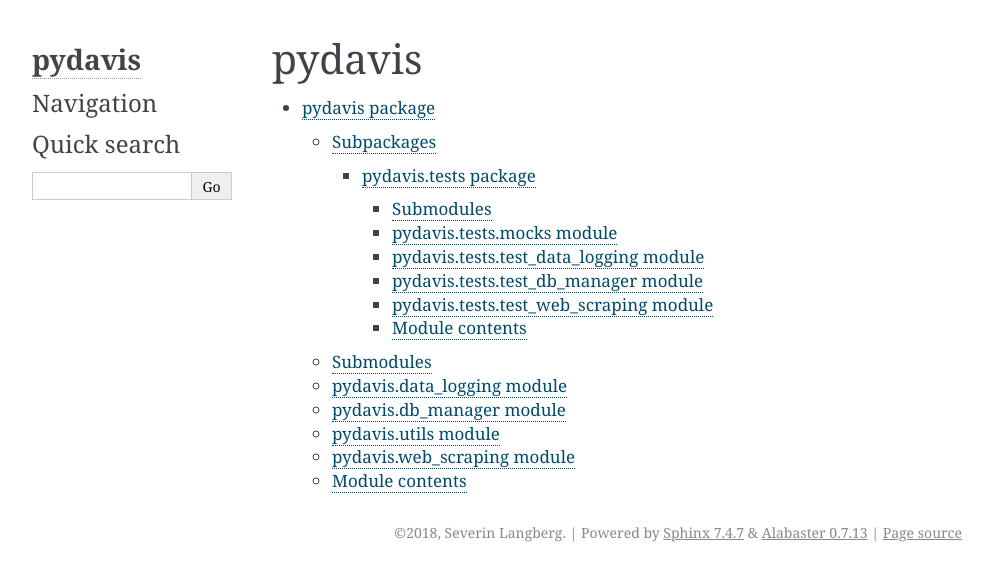
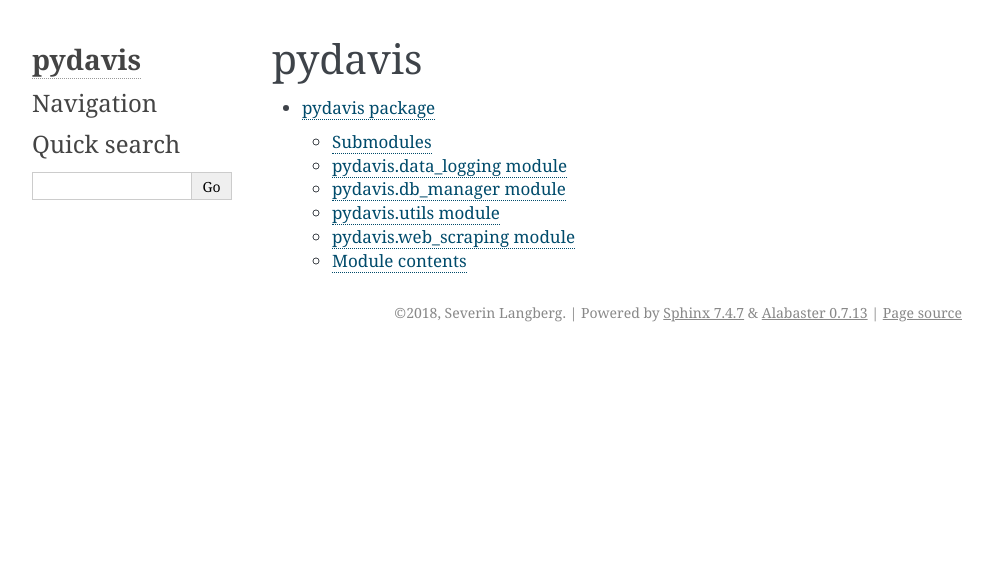
Before and after one commit to GSEL9/pydavis, a Sphinx documentation site: the page built from docs/modules.rst, in a window 1280 px wide. Shown: the top 581 px of the page, without its empty margins (148-1141 px from the left). Built offline with Sphinx 7.4.7, drawn with Linux system fonts in a browser that asks for light colours.

Commit message:
rerun documentation

```diff
--- a/docs/conf.py
+++ b/docs/conf.py
@@ -2,7 +2,7 @@
 # -*- coding: utf-8 -*-
 #
 # pydavis documentation build configuration file, created by
-# sphinx-quickstart on Thu Jul  5 15:05:02 2018.
+# sphinx-quickstart on Thu Jul  5 17:16:56 2018.
 #
 # This file is execfile()d with the current directory set to its
 # containing dir.
@@ -55,9 +55,9 @@ author = 'Severin Langberg'
 # built documents.
 #
 # The short X.Y version.
-version = '0.1.0'
+version = '0.1.1'
 # The full version, including alpha/beta/rc tags.
-release = '0.1.0'
+release = '0.1.1'
 
 # The language for content autogenerated by Sphinx. Refer to documentation
 # for a list of supported languages.
--- a/docs/pydavis.rst
+++ b/docs/pydavis.rst
@@ -1,12 +1,5 @@
 pydavis package
 ===============
-
-Subpackages
------------
-
-.. toctree::
-
-    pydavis.tests
 
 Submodules
 ----------
--- a/docs/pydavis.tests.rst
+++ /dev/null
@@ -1,46 +0,0 @@
-pydavis\.tests package
-======================
-
-Submodules
-----------
-
-pydavis\.tests\.mocks module
-----------------------------
-
-.. automodule:: pydavis.tests.mocks
-    :members:
-    :undoc-members:
-    :show-inheritance:
-
-pydavis\.tests\.test\_data\_logging module
-------------------------------------------
-
-.. automodule:: pydavis.tests.test_data_logging
-    :members:
-    :undoc-members:
-    :show-inheritance:
-
-pydavis\.tests\.test\_db\_manager module
-----------------------------------------
-
-.. automodule:: pydavis.tests.test_db_manager
-    :members:
-    :undoc-members:
-    :show-inheritance:
-
-pydavis\.tests\.test\_web\_scraping module
-------------------------------------------
-
-.. automodule:: pydavis.tests.test_web_scraping
-    :members:
-    :undoc-members:
-    :show-inheritance:
-
-
-Module contents
----------------
-
-.. automodule:: pydavis.tests
-    :members:
-    :undoc-members:
-    :show-inheritance:
```
